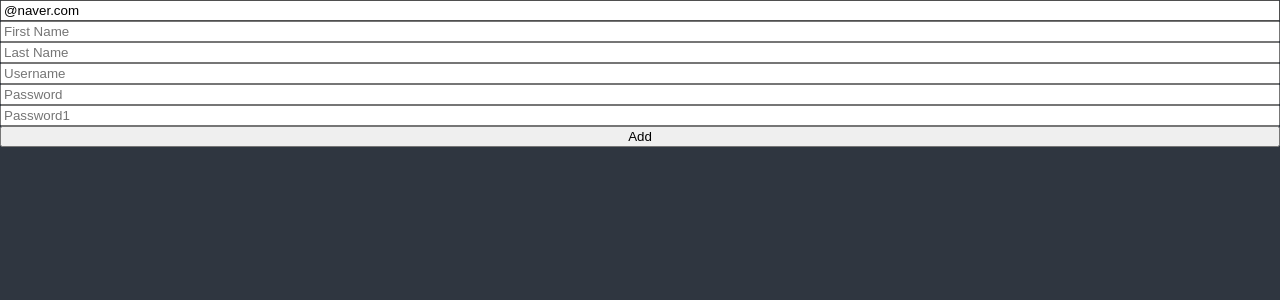
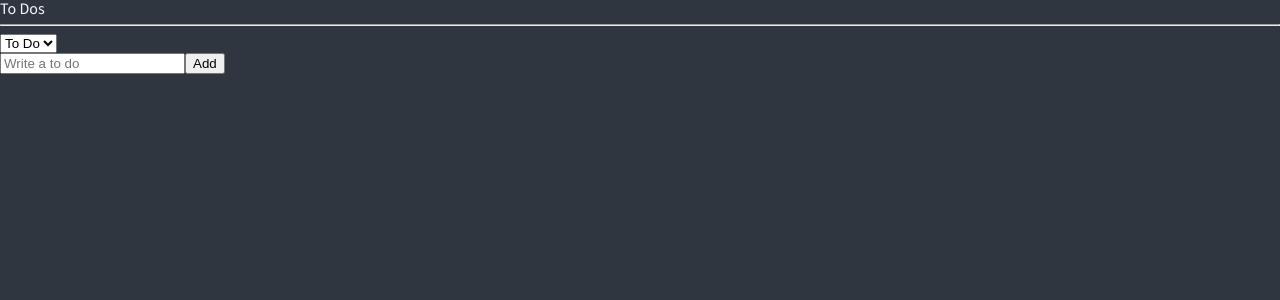
Before and after one commit to DevelopJKong/react-typescript-2, a React (Create React App) app: page / in a window 1280 px wide. Shown: the top 300 px of the page. Built offline with nearby package versions, Linux system fonts and the light colour scheme.

Commit message:
#5.19 Recap 완료

```diff
--- /dev/null
+++ b/src/atoms.tsx
@@ -0,0 +1,33 @@
+import { atom,selector } from "recoil";
+
+export enum Categories {
+  "TO_DO" = "TO_DO",
+  "DOING" = "DOING",
+  "DONE" = "DONE"
+}
+
+export interface IToDo {
+  text: string;
+  id: number;
+  category: Categories;
+}
+
+export const categoryState = atom<Categories>({
+  key:"category",
+  default:Categories.TO_DO
+});
+
+
+export const toDoState = atom<IToDo[]>({
+  key: "toDo",
+  default: [],
+});
+
+export const toDoSelector= selector({
+  key:"toDoSelector",
+  get: ({get}) => {
+    const toDos = get(toDoState);
+    const category = get(categoryState);
+    return toDos.filter((toDo) => toDo.category === category);
+  }
+});
--- /dev/null
+++ b/src/pages/CreateToDo.tsx
@@ -0,0 +1,33 @@
+import { useForm } from "react-hook-form";
+import {  useRecoilValue, useSetRecoilState } from "recoil";
+import { categoryState, toDoState } from "../atoms";
+
+type catgories = "TO_DO" | "DOING" | "DONE";
+
+
+interface IForm {
+    toDo: string;
+  }
+
+const CreateToDo = () => {
+    const setToDos = useSetRecoilState(toDoState);
+    const category = useRecoilValue(categoryState);
+    const { register, handleSubmit, setValue } = useForm<IForm>();
+
+    const handleValid = ({ toDo }: IForm) => {
+      setToDos((oldToDos) => [
+        { text: toDo, id: Date.now(), category },
+        ...oldToDos,
+      ]);
+      setValue("toDo", "");
+    };
+
+  return (
+    <form onSubmit={handleSubmit(handleValid)}>
+      <input {...register("toDo")} placeholder="Write a to do" />
+      <button>Add</button>
+    </form>
+  );
+};
+
+export default CreateToDo;
--- /dev/null
+++ b/src/pages/ToDo.tsx
@@ -0,0 +1,42 @@
+import React from "react";
+import { useSetRecoilState } from "recoil";
+import { Categories, IToDo, toDoState } from "../atoms";
+
+function ToDo({ text, category, id }: IToDo) {
+  const setToDos = useSetRecoilState(toDoState);
+  const onClick = (event: React.MouseEvent<HTMLButtonElement>) => {
+    const {
+      currentTarget: { name },
+    } = event;
+    setToDos((oldToDos) => {
+      const targetIndex = oldToDos.findIndex((toDo) => toDo.id === id);
+      const newToDos = { text, id, category: name as any };
+      return [
+        ...oldToDos.slice(0, targetIndex),
+        newToDos,
+        ...oldToDos.slice(targetIndex + 1),
+      ];
+    });
+  };
+  return (
+    <li>
+      <span>{text}</span>
+      {category !== Categories.DOING && (
+        <button name={Categories.DOING } onClick={onClick}>
+          Doing
+        </button>
+      )}
+      {category !== Categories.TO_DO && (
+        <button name={Categories.TO_DO } onClick={onClick}>
+          To Do
+        </button>
+      )}
+      {category !== Categories.DONE && (
+        <button name={Categories.DONE } onClick={onClick}>
+          Done
+        </button>
+      )}
+    </li>
+  );
+}
+export default ToDo;
--- a/src/pages/ToDoList.tsx
+++ b/src/pages/ToDoList.tsx
@@ -1,123 +1,28 @@
 import React from "react";
-import { useForm } from "react-hook-form";
-/* function ToDoList() {
-  const [toDo, setToDo] = useState("");
-  const [toDoError, setToDoError] = useState("");
-  const onChange = (event: React.FormEvent<HTMLInputElement>) => {
-    const {
-      currentTarget: { value },
-    } = event;
-    setToDoError("");
-    setToDo(value);
-  };
-  const onSubmit = (event: React.FormEvent<HTMLFormElement>) => {
-    event.preventDefault();
-    if (toDo.length < 10) {
-      return setToDoError("To do should be longer");
-    }
-    console.log("submit");
+import { useRecoilState, useRecoilValue } from "recoil";
+import { Categories, categoryState, toDoSelector } from "../atoms";
+import CreateToDo from "./CreateToDo";
+import ToDo from "./ToDo";
+
+function ToDoList() {
+  const toDos = useRecoilValue(toDoSelector);
+  const [category, setCategory] = useRecoilState(categoryState);
+  const onInput = (event: React.FormEvent<HTMLSelectElement>) => {
+    setCategory(event.currentTarget.value as any);
   };
   return (
     <div>
-      <form onSubmit={onSubmit}>
-        <input onChange={onChange} value={toDo} placeholder="Write a to do" />
-        <button>Add</button>
-        {toDoError !== "" ? toDoError : null}
-      </form>
-    </div>
-  );
-} */
-interface IForm {
-  email: string;
-  firstName: string;
-  lastName: string;
-  username: string;
-  password: string;
-  password1: string;
-  extraError?: string;
-}
-
-function ToDoList() {
-  const {
-    register,
-    handleSubmit,
-    formState: { errors },
-    setError,
-  } = useForm<IForm>({
-    defaultValues: {
-      email: "@naver.com",
-    },
-  });
-  const onValid = (data: IForm) => {
-    if (data.password !== data.password1) {
-      setError(
-        "password1",
-        { message: "Password are not the same" },
-        { shouldFocus: true }
-      );
-    }
-    // setError("extraError", { message: "Server offline." });
-  };
-  console.log(errors);
-  return (
-    <div>
-      <form
-        style={{ display: "flex", flexDirection: "column" }}
-        onSubmit={handleSubmit(onValid)}
-      >
-        <input
-          {...register("email", {
-            required: "Email is required",
-            pattern: {
-              value: /^[A-Za-z0-9._%+-]+@naver.com$/,
-              message: "Only naver.com emails allowed",
-            },
-          })}
-          placeholder="Email"
-        />
-        <span>{errors?.email?.message}</span>
-        <input
-          {...register("firstName", {
-            required: "write here",
-            validate: {
-              noNico: (value) =>
-                value.includes("nico") ? "no nicos allowed" : true,
-              noNick: (value) =>
-                value.includes("nick") ? "no nick allowed" : true,
-            },
-          })}
-          placeholder="First Name"
-        />
-        <span>{errors?.firstName?.message}</span>
-        <input
-          {...register("lastName", { required: "write here" })}
-          placeholder="Last Name"
-        />
-        <span>{errors?.lastName?.message}</span>
-        <input
-          {...register("username", { required: "write here", minLength: 10 })}
-          placeholder="Username"
-        />
-        <span>{errors?.username?.message}</span>
-        <input
-          {...register("password", { required: "write here", minLength: 5 })}
-          placeholder="Password"
-        />
-        <span>{errors?.password?.message}</span>
-        <input
-          {...register("password1", {
-            required: "Password is required",
-            minLength: {
-              value: 5,
-              message: "Your password is too short.",
-            },
-          })}
-          placeholder="Password1"
-        />
-        <span>{errors?.password1?.message}</span>
-        <button>Add</button>
-        <span>{errors?.extraError?.message}</span>
-      </form>
+      <h1>To Dos</h1>
+      <hr />
+      <select value={category} onInput={onInput}>
+        <option value={Categories.TO_DO}>To Do</option>
+        <option value={Categories.DOING}>Doing</option>
+        <option value={Categories.DONE}>Done</option>
+      </select>
+      <CreateToDo />
+      {toDos?.map((toDo) => (
+        <ToDo key={toDo.id} {...toDo} />
+      ))}
     </div>
   );
 }
```
